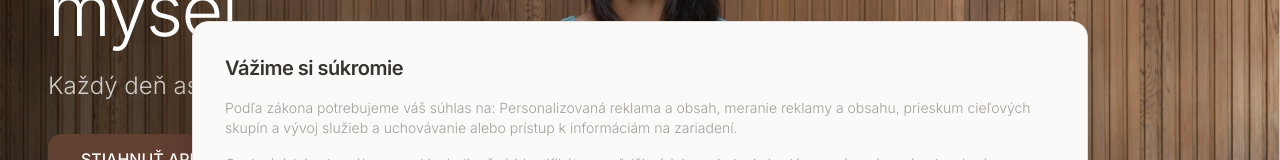
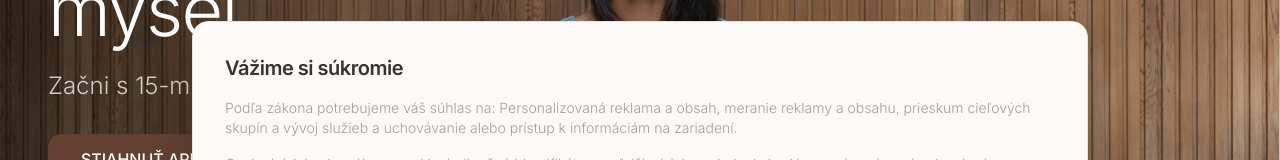
Before and after one commit to NeoMeOfficial/neome_web, a React (Vite) app: page / in a window 1280 px wide. Shown: the part 429-589 px from the top of the page. Built offline with nearby package versions, Linux system fonts and the light colour scheme; no server answers; the database is empty; the HTML template or start-up script is replaced by a standard one.

Commit message:
Visual edit in Lovable
Edited UI in Lovable

```diff
--- a/src/pages/OAplikacii.tsx
+++ b/src/pages/OAplikacii.tsx
@@ -36,9 +36,9 @@ const OAplikacii = () => {
 pokojnú myseľ.
           </h1>
 
-            <p className="text-lg md:text-2xl mb-8 font-light text-white">
-              Každý deň aspoň 15-min pre seba!
-            </p>
+            <p className="text-lg md:text-2xl mb-8 font-light text-white">Začni s 15-minútami denne a
+Buduj udržateľné zmeny
+          </p>
 
             {/* Primary CTA */}
             <Button size="lg" className="text-base px-8 py-6 bg-primary text-primary-foreground group hover:bg-primary/20 hover:backdrop-blur-md hover:border-primary/30 border border-transparent transition-all duration-300 mb-6">
```
